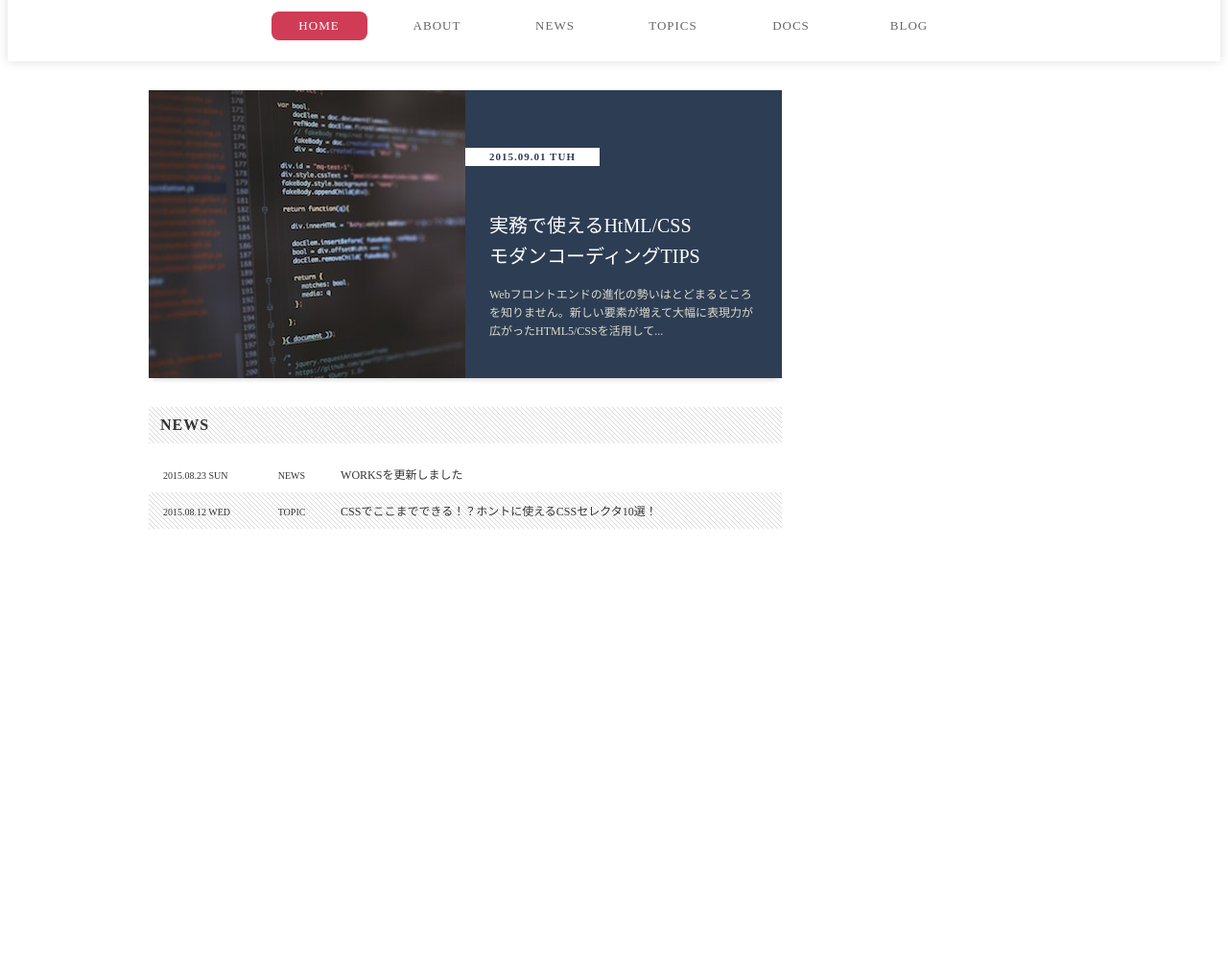
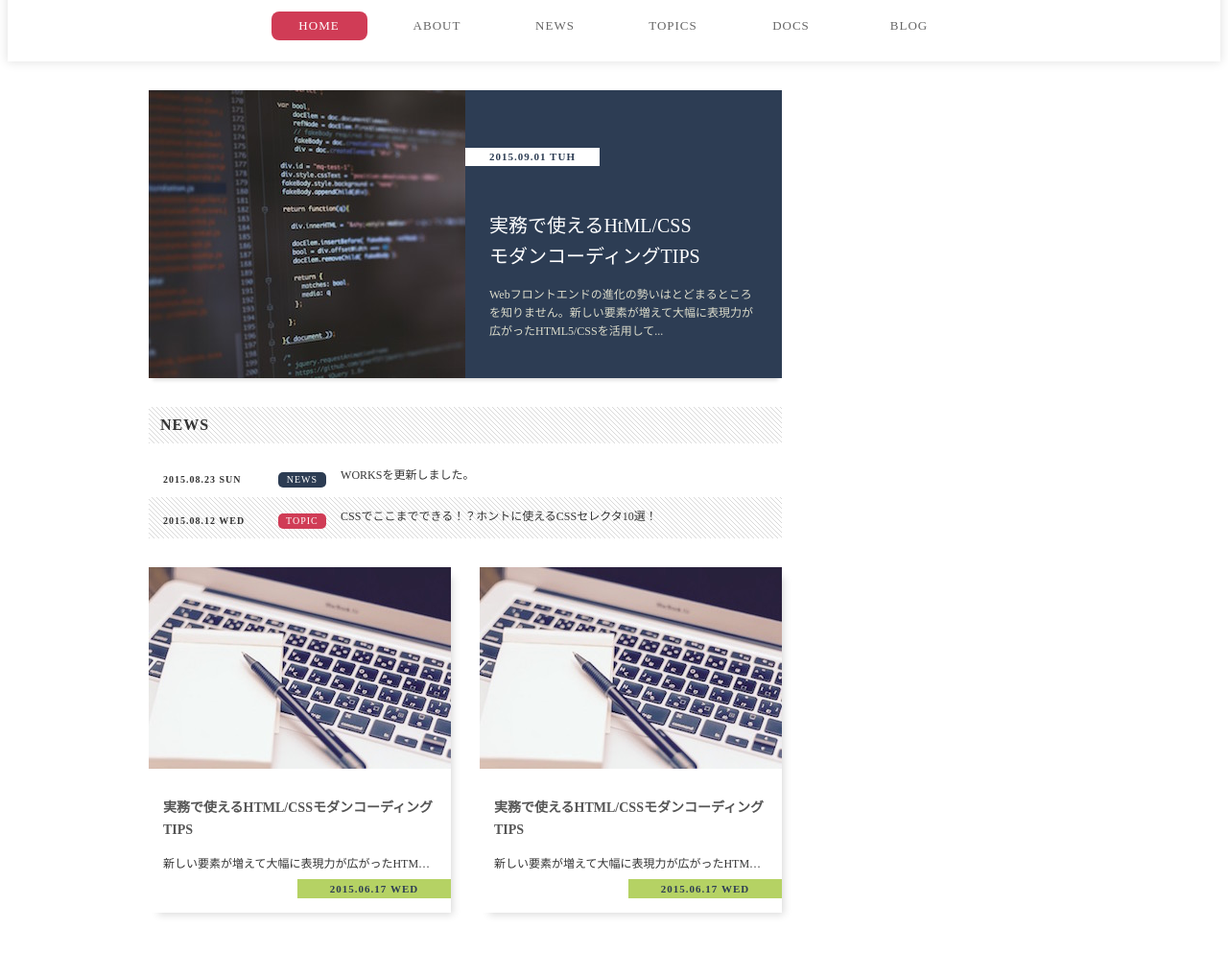
Before and after one commit to y-okagawa/modern-coding-html5, a plain HTML site: page standard-layout/index.html in a window 1280 px wide. Shown: the part 95-1088 px from the top of the page at 96% size. Before the commit the page ends 800 px from the top, so only its background shows below. Drawn offline with Linux system fonts and the light colour scheme.

Commit message:
記事エリア追加

```diff
--- a/standard-layout/css/style.css
+++ b/standard-layout/css/style.css
@@ -15,7 +15,7 @@ body {
 }
 
 ul {
-    padding-left: 0px;
+    padding-left: 0;
 }
 
 a:link, a:visited, a:hover, a:active {
@@ -147,7 +147,7 @@ a:link, a:visited, a:hover, a:active {
 .hot-topic .date {
     position: absolute;
     top: 60px;
-    left: 0px;
+    left: 0;
     width: 140px;
     padding: 4px;
     background-color: #fff;
@@ -188,9 +188,12 @@ a:link, a:visited, a:hover, a:active {
 .scroll-list .scroll-item a:hover {
     background-color: #fafaf8;
 }
+
 .scroll-list .date {
     display: inline-block;
     width: 19%;
+    letter-spacing: 1px;
+    font-weight: bold;
     font-size: 1.0rem;
 }
 
@@ -198,13 +201,86 @@ a:link, a:visited, a:hover, a:active {
     display: inline-block;
     width: 8%;
     font-size: 1.0rem;
+    border-radius: 5px;
+    background-color: #d03c56;
+    color: #fff;
+    text-align: center;
+    letter-spacing: 1px;
+    line-height: 16px;
+}
+
+.scroll-list .category.news {
+    background-color: #2c3c53;
 }
 
 .scroll-list .title {
     display: inline-block;
     width: 73%;
     padding-left: 15px;
+    overflow: hidden;
+    text-overflow: ellipsis;
+    white-space: nowrap;
     font-size: 1.2rem;
+}
+
+.article-box {
+    display: block;
+    width: 315px;
+    margin-bottom: 30px;
+    position: relative;
+    height: 360px;
+    padding: 210px 15px 0;
+    box-shadow: 6px 6px 8px -4px rgba(0, 0, 0, 0.15);
+    transition: opacity 0.15s;
+}
+
+.article-box:hover {
+    opacity: 0.8;
+}
+
+.article-box:nth-of-type(odd) {
+    float: left;
+}
+
+.article-box:nth-of-type(even) {
+    float: right;
+}
+
+.article-box .title {
+    margin-top: 30px;
+    color: #555;
+    font-size: 1.4rem;
+    line-height: 1.6;
+}
+
+.article-box .desc {
+    margin-top: 5px;
+    color: #333;
+    overflow: hidden;
+    text-overflow: ellipsis;
+    white-space: nowrap;
+}
+
+.article-box .date {
+    position: absolute;
+    right: 0;
+    bottom: 15px;
+    display: block;
+    width: 160px;
+    padding: 4px;
+    background-color: #b5d264;
+    color: #2d3d54;
+    text-align: center;
+    letter-spacing: 1px;
+    font-weight: bold;
+    font-size: 1.1rem;
+}
+
+.article-box .image {
+    position: absolute;
+    top: 0;
+    left: 0;
+    width: 100%;
 }
 
 /*.header, .main, .sidemenu, .footer {*/
--- a/standard-layout/index.html
+++ b/standard-layout/index.html
@@ -37,7 +37,7 @@
                 <a href="">
                     <time class="date" datetime="2015-08-23">2015.08.23 SUN</time>
                     <span class="category news">NEWS</span>
-                    <span class="title">WORKSを更新しました</span>
+                    <span class="title">WORKSを更新しました。</span>
                 </a>
             </li>
             <li class="scroll-item">
@@ -49,7 +49,20 @@
             </li>
         </ul>
         <h2 class="hidden">ARTICLES</h2>
-        <div class="articles"></div>
+        <div class="clearfix">
+            <a href="" class="article-box">
+                <h3 class="title">実務で使えるHTML/CSSモダンコーディングTIPS</h3>
+                <p class="desc">新しい要素が増えて大幅に表現力が広がったHTML/CSS3を活用し、モダンなコーディングにチャレンジしましょう！</p>
+                <time class="date" datetime="2015-06-17">2015.06.17 WED</time>
+                <img src="./images/article.jpg" alt="コーディング画面" class="image">
+            </a>
+            <a href="" class="article-box">
+                <h3 class="title">実務で使えるHTML/CSSモダンコーディングTIPS</h3>
+                <p class="desc">新しい要素が増えて大幅に表現力が広がったHTML/CSS3を活用し、モダンなコーディングにチャレンジしましょう！</p>
+                <time class="date" datetime="2015-06-17">2015.06.17 WED</time>
+                <img src="./images/article.jpg" alt="コーディング画面" class="image">
+            </a>
+        </div>
     </main>
     <div class="sidemenu"></div>
 </div>
```
